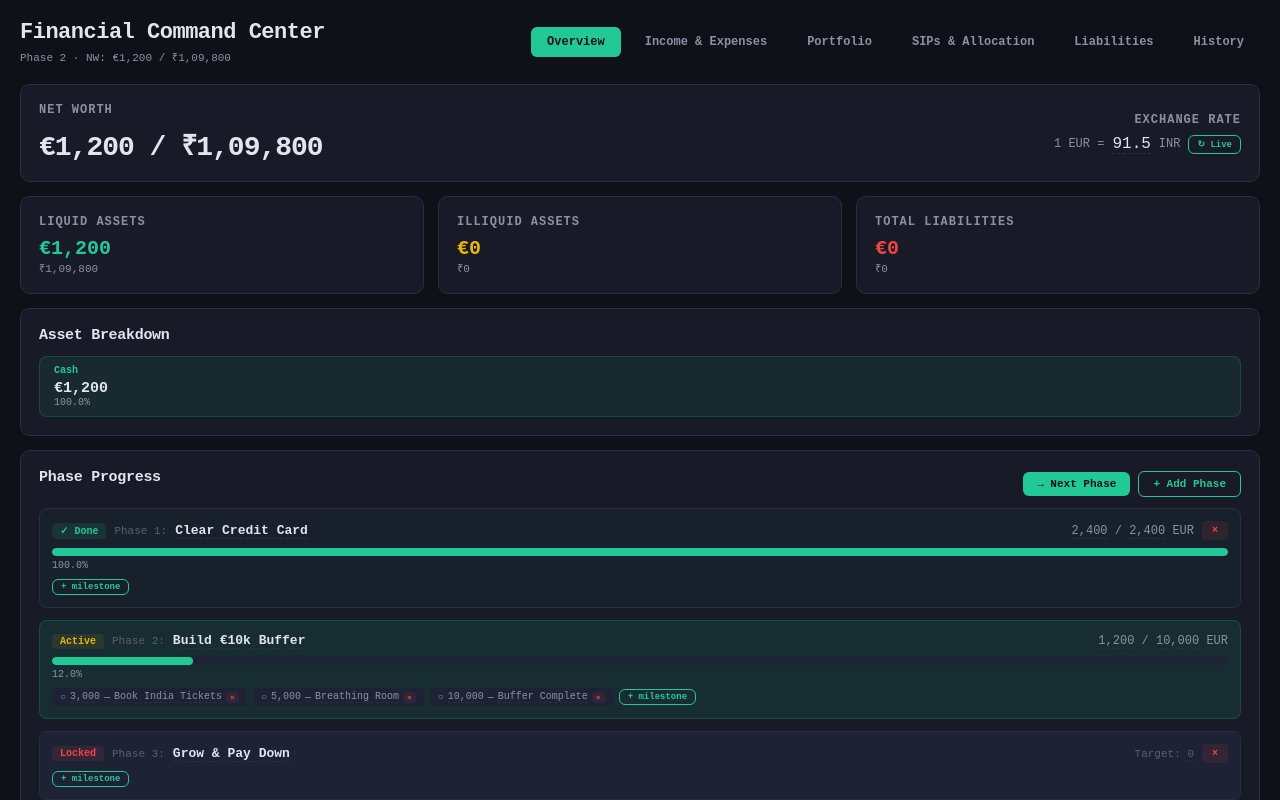
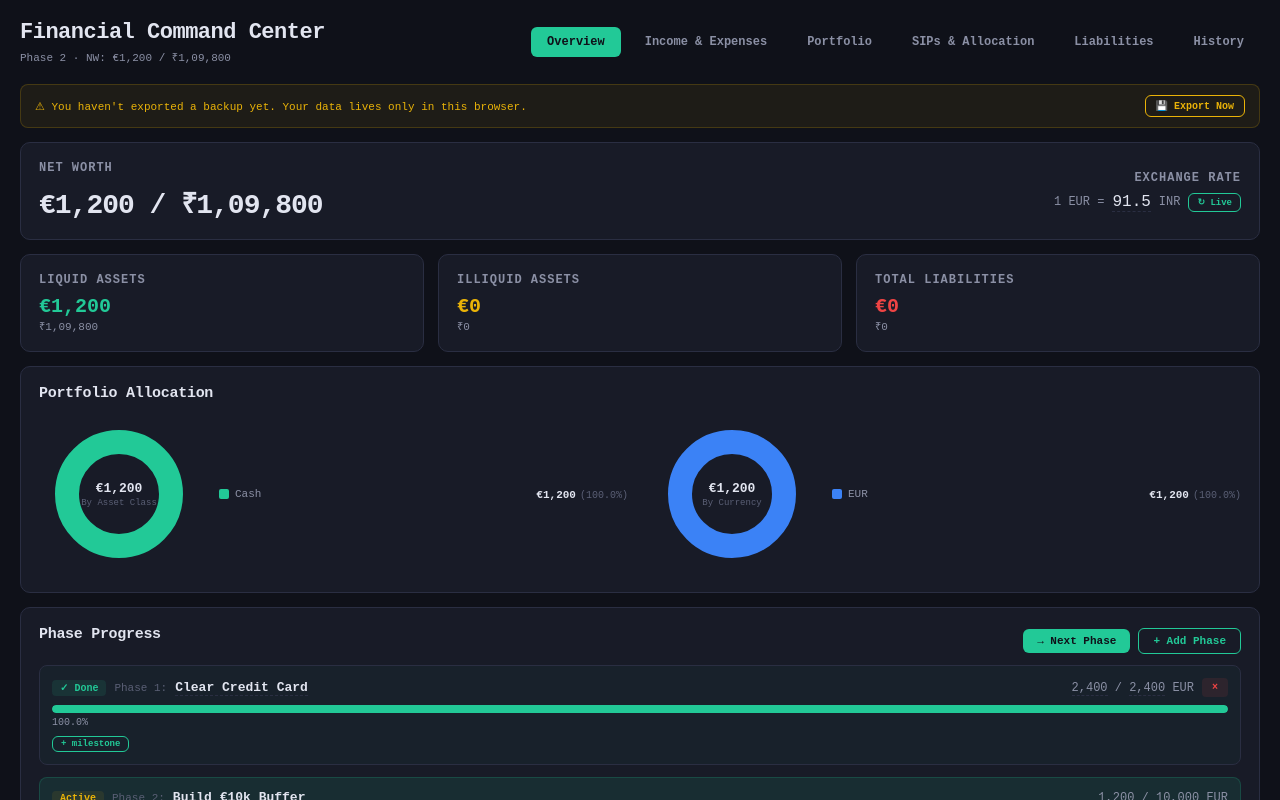
Before and after one commit to 0xSimba24/personal-finance-dashbaord, a React (Vite) app: page / in a window 1280 px wide. Shown: the top 800 px of the page. Built offline with nearby package versions, Linux system fonts and the light colour scheme.

Commit message:
Add sortable/searchable stocks, donut charts for allocation & currency, backup banner

```diff
--- a/src/App.jsx
+++ b/src/App.jsx
@@ -1,6 +1,7 @@
 import { useState, useEffect, useCallback, useMemo } from "react";
 import { fetchCryptoPrices, fetchHyperliquidPrices, fetchAllMFNavs, fetchEquityPricesFromSheet, generateSheetTemplate, fetchExchangeRates } from "./priceService.js";
 import PortfolioChart, { MultiLineChart } from "./PortfolioChart.jsx";
+import DonutChart from "./DonutChart.jsx";
 
 const uid = () => Math.random().toString(36).slice(2, 9);
 const STORE_KEY = "fin-dashboard-v3";
@@ -174,6 +175,8 @@ export default function App() {
   const [tab, setTab] = useState("overview");
   const [subTab, setSubTab] = useState("mf");
   const [expandedAccts, setExpandedAccts] = useState({});
+  const [stockSort, setStockSort] = useState({ field: null, dir: "desc" });
+  const [stockSearch, setStockSearch] = useState("");
   const [loading, setLoading] = useState(true);
 
   useEffect(() => {
@@ -327,14 +330,16 @@ export default function App() {
 
   const exportData = useCallback(() => {
     if (!data) return;
-    const blob = new Blob([JSON.stringify(data, null, 2)], { type: "application/json" });
+    const updated = { ...data, settings: { ...data.settings, lastExported: new Date().toISOString() } };
+    const blob = new Blob([JSON.stringify(updated, null, 2)], { type: "application/json" });
     const url = URL.createObjectURL(blob);
     const a = document.createElement("a");
     a.href = url;
     a.download = `finance-dashboard-${new Date().toISOString().slice(0, 10)}.json`;
     a.click();
     URL.revokeObjectURL(url);
-  }, [data]);
+    save(updated);
+  }, [data, save]);
 
   const importData = useCallback(() => {
     const input = document.createElement("input");
@@ -539,8 +544,20 @@ export default function App() {
   const hasNextPhase = activePhaseIdx >= 0 && activePhaseIdx < data.phases.length - 1;
 
   // ─── OVERVIEW ───
-  const renderOverview = () => (
+  const renderOverview = () => {
+    // Calculate days since last export
+    const lastExported = data.settings.lastExported;
+    const daysSinceExport = lastExported ? Math.floor((Date.now() - new Date(lastExported).getTime()) / (86400000)) : null;
+    const showBackupWarning = daysSinceExport === null || daysSinceExport > 7;
+
+    return (
     <div style={{ display: "flex", flexDirection: "column", gap: "14px" }}>
+      {showBackupWarning && <div style={{ padding: "10px 14px", borderRadius: "8px", background: `${colors.yellow}12`, border: `1px solid ${colors.yellow}30`, display: "flex", justifyContent: "space-between", alignItems: "center" }}>
+        <span style={{ fontSize: "11px", color: colors.yellow }}>
+          {daysSinceExport === null ? "⚠ You haven't exported a backup yet." : `⚠ Last backup was ${daysSinceExport} days ago.`} Your data lives only in this browser.
+        </span>
+        <button style={{ ...s.btnOutline, borderColor: colors.yellow, color: colors.yellow, padding: "4px 10px", fontSize: "10px" }} onClick={exportData}>💾 Export Now</button>
+      </div>}
       <div style={s.card}>
         <div style={s.flex}>
           <div><div style={s.h3}>Net Worth</div><div style={s.bigNum}>{fmtBoth(calc.netWorth, rate)}</div></div>
@@ -660,15 +677,38 @@ export default function App() {
       })()}
 
       <div style={s.card}>
-        <div style={s.h2}>Asset Breakdown</div>
-        <div style={{ display: "flex", gap: "6px", flexWrap: "wrap" }}>
-          {[{ label: "Mutual Funds / ETFs", val: calc.mfValue.total, color: "#6366f1" }, { label: "Equity", val: calc.eqValue.total, color: "#8b5cf6" }, { label: "Cash", val: calc.cashValue.total, color: colors.green }, { label: "Crypto", val: calc.cryptoValue.total, color: "#f59e0b" }, { label: "Real Estate", val: calc.propValue.total, color: "#3b82f6" }, { label: "ESOPs", val: calc.esopValue.total, color: "#ec4899" }].filter(x => x.val > 0).map(x => (
-            <div key={x.label} style={{ padding: "8px 14px", borderRadius: "8px", background: `${x.color}15`, border: `1px solid ${x.color}30`, flex: "1", minWidth: "120px" }}>
-              <div style={{ fontSize: "10px", color: x.color, fontWeight: 600, marginBottom: "4px" }}>{x.label}</div>
-              <div style={{ fontSize: "15px", fontWeight: 700 }}>{fmt(x.val)}</div>
-              <div style={{ fontSize: "10px", color: colors.textDim }}>{calc.grossAssets > 0 ? (x.val / calc.grossAssets * 100).toFixed(1) : 0}%</div>
-            </div>
-          ))}
+        <div style={s.h2}>Portfolio Allocation</div>
+        <div style={{ display: "grid", gridTemplateColumns: "1fr 1fr", gap: "24px" }}>
+          {/* Asset allocation donut */}
+          <DonutChart
+            title="By Asset Class"
+            segments={[
+              { label: "MFs / ETFs", value: calc.mfValue.total, color: "#6366f1" },
+              { label: "Equity", value: calc.eqValue.total, color: "#8b5cf6" },
+              { label: "Cash", value: calc.cashValue.total, color: colors.green },
+              { label: "Crypto", value: calc.cryptoValue.total, color: "#f59e0b" },
+              { label: "Real Estate", value: calc.propValue.total, color: "#3b82f6" },
+              { label: "ESOPs", value: calc.esopValue.total, color: "#ec4899" },
+            ].filter(x => x.value > 0)}
+          />
+          {/* Currency exposure donut */}
+          {(() => {
+            const currExp = { EUR: 0, INR: 0, USD: 0 };
+            data.mutualFunds.forEach(f => { const v = f.units * f.currentPrice; currExp[f.currency] = (currExp[f.currency] || 0) + v / (f.currency === "INR" ? rate : f.currency === "USD" ? (data.settings.eurToUsd || 1.08) : 1); });
+            (data.equityAccounts || []).forEach(a => a.stocks.forEach(st => { const v = st.quantity * st.currentPrice; currExp[st.currency] = (currExp[st.currency] || 0) + v / (st.currency === "INR" ? rate : st.currency === "USD" ? (data.settings.eurToUsd || 1.08) : 1); }));
+            data.cashSavings.forEach(c => { currExp[c.currency] = (currExp[c.currency] || 0) + c.amount / (c.currency === "INR" ? rate : c.currency === "USD" ? (data.settings.eurToUsd || 1.08) : 1); });
+            data.crypto.forEach(c => { const v = c.quantity * c.currentPrice; currExp["USD"] = (currExp["USD"] || 0) + v / (data.settings.eurToUsd || 1.08); });
+            (data.realEstate || []).forEach(p => { currExp[p.currency] = (currExp[p.currency] || 0) + p.value / (p.currency === "INR" ? rate : p.currency === "USD" ? (data.settings.eurToUsd || 1.08) : 1); });
+            data.esops.forEach(e => { const v = Math.max(0, (e.vestedQty + e.unvestedQty) * (e.currentPrice - e.strikePrice)); currExp[e.currency] = (currExp[e.currency] || 0) + v / (e.currency === "INR" ? rate : e.currency === "USD" ? (data.settings.eurToUsd || 1.08) : 1); });
+            return <DonutChart
+              title="By Currency"
+              segments={[
+                { label: "EUR", value: currExp.EUR || 0, color: "#3b82f6" },
+                { label: "INR", value: currExp.INR || 0, color: "#f59e0b" },
+                { label: "USD", value: currExp.USD || 0, color: "#22c997" },
+              ].filter(x => x.value > 0)}
+            />;
+          })()}
         </div>
       </div>
 
@@ -817,7 +857,8 @@ export default function App() {
         </div>
       </div>}
     </div>
-  );
+    );
+  };
 
   // ─── INCOME & EXPENSES ───
   const renderIncome = () => (
@@ -918,11 +959,60 @@ export default function App() {
               {/* Expandable stock table */}
               {isExpanded && <>
                 {acct.stocks.length === 0 ? <div style={{ fontSize: "12px", color: colors.textDim, padding: "12px 0 0 14px" }}>No stocks</div> :
-                <div style={{ overflowX: "auto", marginTop: "10px" }}><table style={s.table}><thead><tr><th style={s.th}>Stock</th><th style={s.th}>Qty</th><th style={s.th}>Cost</th><th style={s.th}>Current</th><th style={s.th}>Invested</th><th style={s.th}>Value</th><th style={s.th}>P/L</th><th style={s.th}>Liq</th><th style={s.th}></th></tr></thead>
-                <tbody>{acct.stocks.map(st => {
-                  const inv = st.quantity * st.costPrice, cur = st.quantity * st.currentPrice, pl = cur - inv, plP = inv > 0 ? (pl / inv * 100) : 0;
-                  return <tr key={st.id}><td style={s.td}><ECell value={st.name} onChange={v => updateStock(acct.id, st.id, "name", v)} /></td><td style={s.td}><ECell value={st.quantity} type="number" onChange={v => updateStock(acct.id, st.id, "quantity", v)} /></td><td style={s.td}><ECell value={st.costPrice} type="number" onChange={v => updateStock(acct.id, st.id, "costPrice", v)} /></td><td style={s.td}><ECell value={st.currentPrice} type="number" onChange={v => updateStock(acct.id, st.id, "currentPrice", v)} /></td><td style={s.td}>{fmt(inv, st.currency)}</td><td style={s.td}>{fmt(cur, st.currency)}</td><td style={s.td}><span style={{ color: pl >= 0 ? colors.green : colors.red }}>{fmt(pl, st.currency)} ({plP.toFixed(1)}%)</span></td><td style={s.td}><button style={s.liqBadge(st.liquid)} onClick={() => updateStock(acct.id, st.id, "liquid", !st.liquid)}>{st.liquid ? "LIQ" : "ILLIQ"}</button></td><td style={s.td}><button style={s.btnDanger} onClick={() => removeStock(acct.id, st.id)}>×</button></td></tr>;
-                })}</tbody></table></div>}
+                (() => {
+                  const toggleSort = (field) => setStockSort(prev => ({ field, dir: prev.field === field && prev.dir === "desc" ? "asc" : "desc" }));
+                  const sortArrow = (field) => stockSort.field === field ? (stockSort.dir === "desc" ? " ↓" : " ↑") : "";
+                  const thSort = (label, field) => ({ ...s.th, cursor: "pointer", userSelect: "none" });
+
+                  const enriched = acct.stocks.map(st => {
+                    const inv = st.quantity * st.costPrice, cur = st.quantity * st.currentPrice, pl = cur - inv;
+                    const plP = inv > 0 ? (pl / inv * 100) : 0;
+                    return { ...st, inv, cur, pl, plP };
+                  });
+
+                  let filtered = enriched;
+                  if (stockSearch) {
+                    const q = stockSearch.toLowerCase();
+                    filtered = enriched.filter(st => st.name.toLowerCase().includes(q));
+                  }
+
+                  if (stockSort.field) {
+                    const dir = stockSort.dir === "desc" ? -1 : 1;
+                    const f = stockSort.field;
+                    filtered.sort((a, b) => {
+                      let va, vb;
+                      if (f === "name") { va = a.name.toLowerCase(); vb = b.name.toLowerCase(); return va < vb ? -dir : va > vb ? dir : 0; }
+                      if (f === "qty") { va = a.quantity; vb = b.quantity; }
+                      else if (f === "cost") { va = a.costPrice; vb = b.costPrice; }
+                      else if (f === "price") { va = a.currentPrice; vb = b.currentPrice; }
+                      else if (f === "inv") { va = a.inv; vb = b.inv; }
+                      else if (f === "val") { va = a.cur; vb = b.cur; }
+                      else if (f === "pl") { va = a.pl; vb = b.pl; }
+                      else if (f === "plP") { va = a.plP; vb = b.plP; }
+                      else { va = 0; vb = 0; }
+                      return (va - vb) * dir;
+                    });
+                  }
+
+                  return <>
+                    <div style={{ marginTop: "10px", marginBottom: "6px" }}>
+                      <input style={{ ...s.input, maxWidth: "250px" }} placeholder="Search stocks..." value={stockSearch} onChange={e => setStockSearch(e.target.value)} />
+                    </div>
+                    <div style={{ overflowX: "auto" }}><table style={s.table}><thead><tr>
+                      <th style={thSort("name", "name")} onClick={() => toggleSort("name")}>Stock{sortArrow("name")}</th>
+                      <th style={thSort("qty", "qty")} onClick={() => toggleSort("qty")}>Qty{sortArrow("qty")}</th>
+                      <th style={thSort("cost", "cost")} onClick={() => toggleSort("cost")}>Cost{sortArrow("cost")}</th>
+                      <th style={thSort("price", "price")} onClick={() => toggleSort("price")}>Current{sortArrow("price")}</th>
+                      <th style={thSort("inv", "inv")} onClick={() => toggleSort("inv")}>Invested{sortArrow("inv")}</th>
+                      <th style={thSort("val", "val")} onClick={() => toggleSort("val")}>Value{sortArrow("val")}</th>
+                      <th style={thSort("plP", "plP")} onClick={() => toggleSort("plP")}>P/L{sortArrow("plP")}</th>
+                      <th style={s.th}>Liq</th><th style={s.th}></th>
+                    </tr></thead>
+                    <tbody>{filtered.map(st => (
+                      <tr key={st.id}><td style={s.td}><ECell value={st.name} onChange={v => updateStock(acct.id, st.id, "name", v)} /></td><td style={s.td}><ECell value={st.quantity} type="number" onChange={v => updateStock(acct.id, st.id, "quantity", v)} /></td><td style={s.td}><ECell value={st.costPrice} type="number" onChange={v => updateStock(acct.id, st.id, "costPrice", v)} /></td><td style={s.td}><ECell value={st.currentPrice} type="number" onChange={v => updateStock(acct.id, st.id, "currentPrice", v)} /></td><td style={s.td}>{fmt(st.inv, st.currency)}</td><td style={s.td}>{fmt(st.cur, st.currency)}</td><td style={s.td}><span style={{ color: st.pl >= 0 ? colors.green : colors.red }}>{fmt(st.pl, st.currency)} ({st.plP.toFixed(1)}%)</span></td><td style={s.td}><button style={s.liqBadge(st.liquid)} onClick={() => updateStock(acct.id, st.id, "liquid", !st.liquid)}>{st.liquid ? "LIQ" : "ILLIQ"}</button></td><td style={s.td}><button style={s.btnDanger} onClick={() => removeStock(acct.id, st.id)}>×</button></td></tr>
+                    ))}</tbody></table></div>
+                  </>;
+                })()}
               </>}
             </div>
             );
--- /dev/null
+++ b/src/DonutChart.jsx
@@ -0,0 +1,64 @@
+const colors = {
+  text: "#e2e5f0", textDim: "#8b90a5", textMuted: "#5a5f75", card: "#181b27", border: "#2a2e42",
+};
+
+const fmt = (n, c = "EUR") => {
+  if (c === "INR") return "₹" + Number(n).toLocaleString("en-IN", { maximumFractionDigits: 0 });
+  if (c === "USD") return "$" + Number(n).toLocaleString("en-US", { maximumFractionDigits: 0 });
+  return "€" + Number(n).toLocaleString("en-US", { maximumFractionDigits: 0 });
+};
+
+export default function DonutChart({ segments, title, size = 160, currency = "EUR" }) {
+  // segments = [{ label, value, color }]
+  const total = segments.reduce((s, seg) => s + seg.value, 0);
+  if (total === 0) return null;
+
+  const radius = 52;
+  const strokeWidth = 24;
+  const circumference = 2 * Math.PI * radius;
+  const center = size / 2;
+
+  let offset = 0;
+  const arcs = segments.filter(seg => seg.value > 0).map(seg => {
+    const pct = seg.value / total;
+    const dashArray = `${circumference * pct} ${circumference * (1 - pct)}`;
+    const dashOffset = -offset * circumference;
+    offset += pct;
+    return { ...seg, pct, dashArray, dashOffset };
+  });
+
+  return (
+    <div style={{ display: "flex", alignItems: "center", gap: "20px" }}>
+      <div style={{ position: "relative", width: size, height: size, flexShrink: 0 }}>
+        <svg viewBox={`0 0 ${size} ${size}`} width={size} height={size}>
+          {arcs.map((arc, i) => (
+            <circle key={i} cx={center} cy={center} r={radius} fill="none"
+              stroke={arc.color} strokeWidth={strokeWidth}
+              strokeDasharray={arc.dashArray} strokeDashoffset={arc.dashOffset}
+              transform={`rotate(-90 ${center} ${center})`}
+              style={{ transition: "stroke-dasharray 0.5s, stroke-dashoffset 0.5s" }}
+            />
+          ))}
+        </svg>
+        <div style={{ position: "absolute", top: "50%", left: "50%", transform: "translate(-50%, -50%)", textAlign: "center" }}>
+          <div style={{ fontSize: "13px", fontWeight: 700, color: colors.text }}>{fmt(total, currency)}</div>
+          {title && <div style={{ fontSize: "9px", color: colors.textMuted, marginTop: "2px" }}>{title}</div>}
+        </div>
+      </div>
+      <div style={{ display: "flex", flexDirection: "column", gap: "6px", flex: 1 }}>
+        {arcs.map((arc, i) => (
+          <div key={i} style={{ display: "flex", alignItems: "center", justifyContent: "space-between", gap: "8px" }}>
+            <div style={{ display: "flex", alignItems: "center", gap: "6px" }}>
+              <div style={{ width: "10px", height: "10px", borderRadius: "2px", background: arc.color, flexShrink: 0 }} />
+              <span style={{ fontSize: "11px", color: colors.textDim }}>{arc.label}</span>
+            </div>
+            <div style={{ textAlign: "right" }}>
+              <span style={{ fontSize: "11px", fontWeight: 600, color: colors.text }}>{fmt(arc.value, currency)}</span>
+              <span style={{ fontSize: "10px", color: colors.textMuted, marginLeft: "4px" }}>({(arc.pct * 100).toFixed(1)}%)</span>
+            </div>
+          </div>
+        ))}
+      </div>
+    </div>
+  );
+}
```
